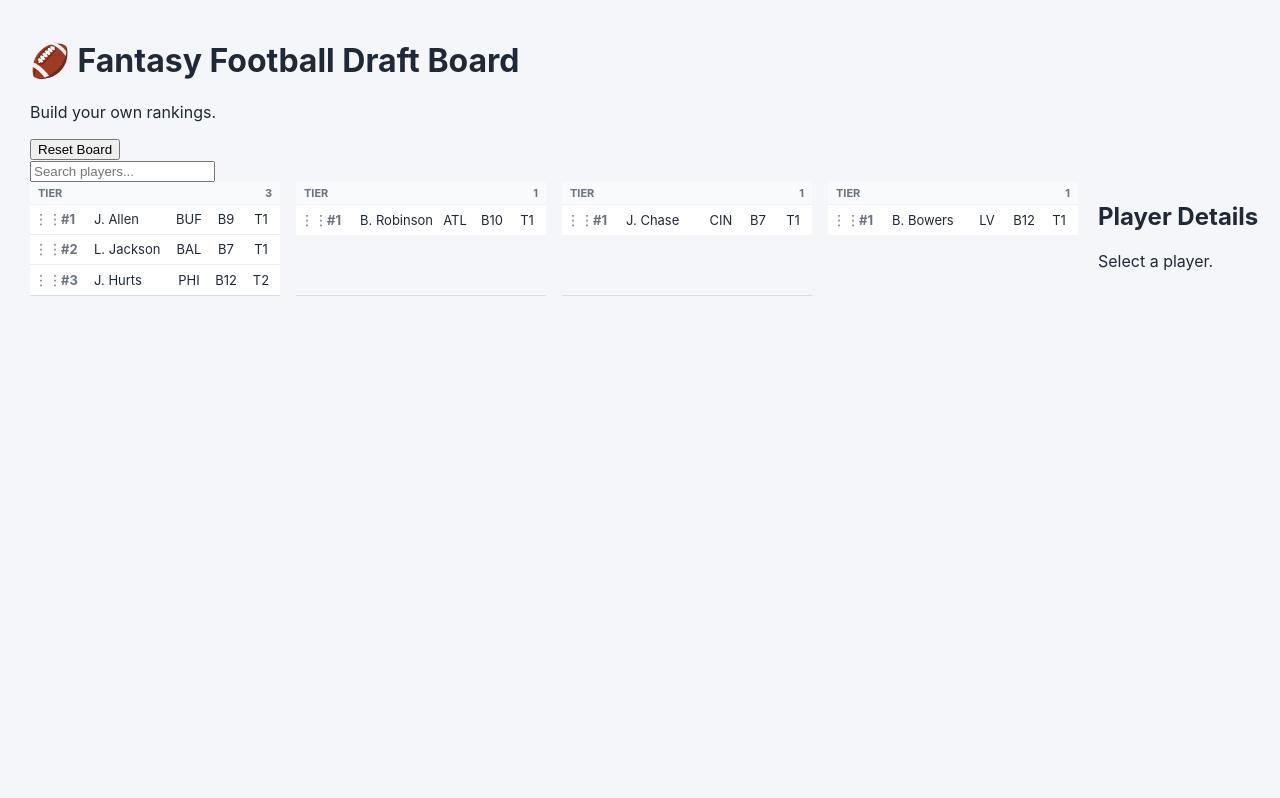
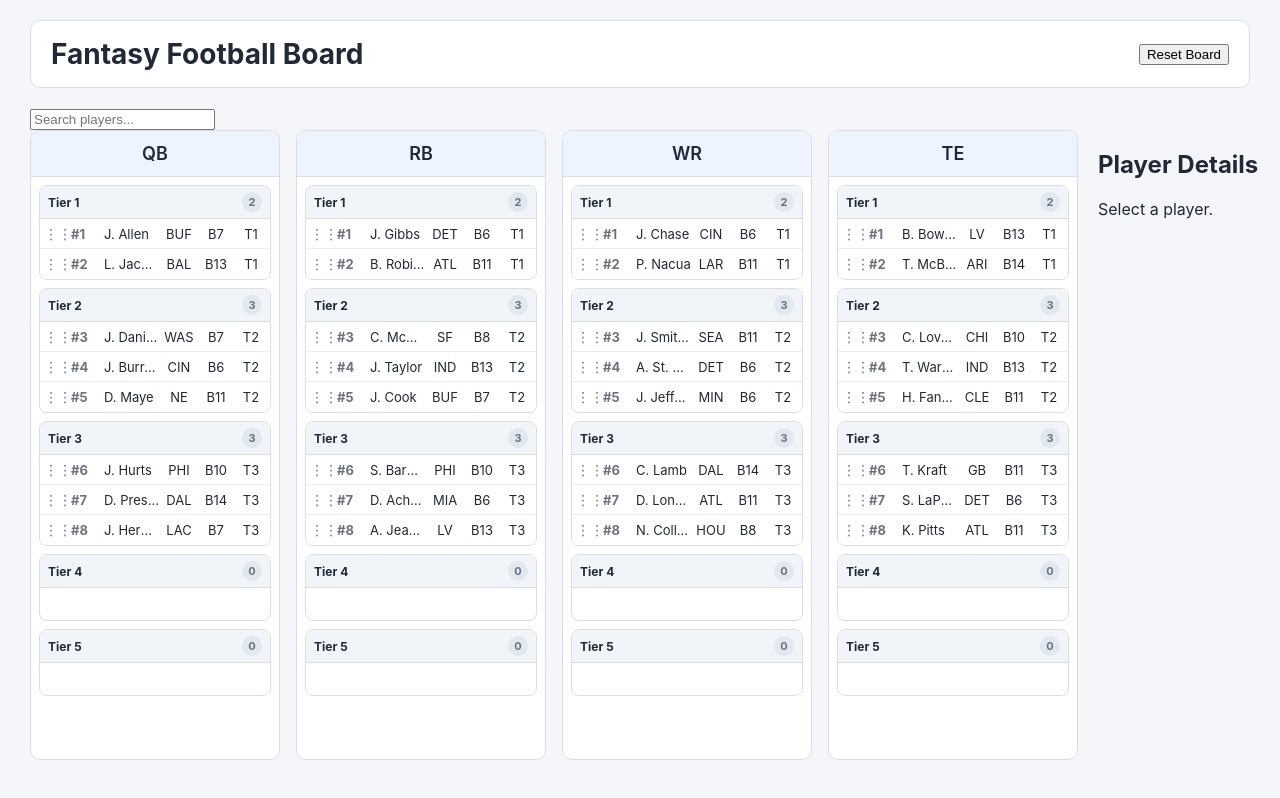
Before and after one commit to chrisadornetto-debug/fantasy-football-board, a React (Vite) app: page / in a window 1280 px wide. Shown: the top 798 px of the page. Built offline with nearby package versions, Linux system fonts and the light colour scheme.

Commit message:
Add player data and restore tier groupings

```diff
--- a/src/App.jsx
+++ b/src/App.jsx
@@ -15,14 +15,42 @@ import PlayerDetails from "./components/PlayerDetails";
 import playerData from "./data/players";
 
 
+const getDefaultTier = (positionRank) => {
+  if (positionRank <= 2) return 1;
+  if (positionRank <= 5) return 2;
+  if (positionRank <= 8) return 3;
+  if (positionRank <= 12) return 4;
+
+  return 5;
+};
+
+const normalizePlayers = (sourcePlayers) =>
+  sourcePlayers.map((player, index) => {
+    const positionRank = Number(
+      player.positionRank ?? player.rank ?? index + 1
+    );
+
+    const existingTier = Number(player.tier);
+
+    return {
+      ...player,
+      positionRank,
+      tier:
+        existingTier >= 1 && existingTier <= 5
+          ? existingTier
+          : getDefaultTier(positionRank),
+    };
+  });
 
 function App() {
   const [players, setPlayers] = useState(() => {
   const savedPlayers = localStorage.getItem("players");
 
-  return savedPlayers
+  const startingPlayers = savedPlayers
     ? JSON.parse(savedPlayers)
     : playerData;
+
+  return normalizePlayers(startingPlayers);
 });
 
   const [search, setSearch] = useState("");
@@ -213,11 +241,17 @@ const handleDragEnd = ({ active, over }) => {
 };
 
 const resetPlayers = () => {
-    localStorage.removeItem("players");
-    setPlayers(playerData);
-    setSelectedPlayer(null);
-  };
+  const freshPlayers = normalizePlayers(playerData);
 
+  setPlayers(freshPlayers);
+  setSelectedPlayer(null);
+  setSearch("");
+
+  localStorage.setItem(
+    "players",
+    JSON.stringify(freshPlayers)
+  );
+};
 
 return (
   <>
--- a/src/components/Header.jsx
+++ b/src/components/Header.jsx
@@ -1,17 +1,15 @@
-function Header() {
+function Header({ onReset }) {
   return (
-    <header>
-      <h1>🏈 Fantasy Football Draft Board</h1>
-      <p>Build your own rankings.</p>
-<button
-  onClick={() => {
-    if (window.confirm("Reset the entire draft board?")) {
-      onReset();
-    }
-  }}
->
-  Reset Board
-</button>    </header>
+    <header className="header">
+      <h1>Fantasy Football Board</h1>
+
+      <button
+        type="button"
+        onClick={onReset}
+      >
+        Reset Board
+      </button>
+    </header>
   );
 }
 
--- a/src/components/PositionColumn.jsx
+++ b/src/components/PositionColumn.jsx
@@ -1,59 +1,44 @@
-import { useDroppable } from "@dnd-kit/core";
+import TierSection from "./TierSection";
 
-import {
-  SortableContext,
-  verticalListSortingStrategy,
-} from "@dnd-kit/sortable";
-
-import SortablePlayerCard from "./SortablePlayerCard";
-
-function TierSection({
-  tier,
-  position,
+function PositionColumn({
+  title,
   players,
   onPlayerClick,
   selectedPlayer,
 }) {
-  const tierId = `tier-${position}-${tier}`;
-
-  const { setNodeRef, isOver } = useDroppable({
-    id: tierId,
-    data: {
-      type: "tier",
-      position,
-      tier,
-    },
-  });
+  const tiers = [1, 2, 3, 4, 5];
 
   return (
-    <section
-      ref={setNodeRef}
-      className={`tier-section ${
-        isOver ? "tier-over" : ""
-      }`}
-    >
-      <div className="tier-header">
-        <span>Tier {tier}</span>
-        <span>{players.length}</span>
-      </div>
+    <div className="position-column">
+      <h2>{title}</h2>
 
-      <SortableContext
-        items={players.map((player) => player.id)}
-        strategy={verticalListSortingStrategy}
-      >
-        <div className="tier-player-list">
-          {players.map((player) => (
-            <SortablePlayerCard
-              key={player.id}
-              player={player}
+      <div className="tier-container">
+        {tiers.map((tier) => {
+          const tierPlayers = players
+            .filter(
+              (player) =>
+                Number(player.tier) === tier
+            )
+            .sort(
+              (a, b) =>
+                (a.positionRank ?? a.rank) -
+                (b.positionRank ?? b.rank)
+            );
+
+          return (
+            <TierSection
+              key={`${title}-${tier}`}
+              tier={tier}
+              position={title}
+              players={tierPlayers}
               onPlayerClick={onPlayerClick}
               selectedPlayer={selectedPlayer}
             />
-          ))}
-        </div>
-      </SortableContext>
-    </section>
+          );
+        })}
+      </div>
+    </div>
   );
 }
 
-export default TierSection;
+export default PositionColumn;
--- a/src/components/tiersection.jsx
+++ b/src/components/tiersection.jsx
@@ -16,11 +16,13 @@ function TierSection({
 }) {
   const tierId = `tier-${position}-${tier}`;
 
-  const {
-    setNodeRef,
-    isOver,
-  } = useDroppable({
+  const { setNodeRef, isOver } = useDroppable({
     id: tierId,
+    data: {
+      type: "tier",
+      position,
+      tier,
+    },
   });
 
   return (
@@ -31,7 +33,11 @@ function TierSection({
       }`}
     >
       <div className="tier-header">
-        Tier {tier}
+        <span>Tier {tier}</span>
+
+        <span className="tier-count">
+          {players.length}
+        </span>
       </div>
 
       <SortableContext
--- a/src/data/players.js
+++ b/src/data/players.js
@@ -1,83 +1,302 @@
-const players = [
+import teamByeWeeks from "./teams";
+
+const getStartingTier = (positionRank) => {
+  if (positionRank <= 2) return 1;
+  if (positionRank <= 5) return 2;
+
+  return 3;
+};
+
+const basePlayers = [
+  // ===========================
+  // Quarterbacks
+  // ===========================
+
   {
     id: 1,
     name: "Josh Allen",
     team: "BUF",
     position: "QB",
-     positionRank: 1,
-        rank: 2,
-    tier: 1,
-    adp: 18,
-    byeWeek: 9,
-    favorite: true,
-    notes: "test",
-      offensiveCoordinator: "Joe Brady"
+    rank: 31,
+    positionRank: 1,
   },
   {
     id: 2,
     name: "Lamar Jackson",
     team: "BAL",
     position: "QB",
-        positionRank: 2,
-        rank: 3,
-    tier: 1,
-    adp: 24,
-    byeWeek: 7,
-    favorite: false,
-    notes: "",
+    rank: 38,
+    positionRank: 2,
+  },
+  {
+    id: 7,
+    name: "Jayden Daniels",
+    team: "WAS",
+    position: "QB",
+    rank: 48,
+    positionRank: 3,
+  },
+  {
+    id: 8,
+    name: "Joe Burrow",
+    team: "CIN",
+    position: "QB",
+    rank: 55,
+    positionRank: 4,
+  },
+  {
+    id: 9,
+    name: "Drake Maye",
+    team: "NE",
+    position: "QB",
+    rank: 58,
+    positionRank: 5,
+  },
+  {
+    id: 6,
+    name: "Jalen Hurts",
+    team: "PHI",
+    position: "QB",
+    rank: 63,
+    positionRank: 6,
+  },
+  {
+    id: 10,
+    name: "Dak Prescott",
+    team: "DAL",
+    position: "QB",
+    rank: 72,
+    positionRank: 7,
+  },
+  {
+    id: 11,
+    name: "Justin Herbert",
+    team: "LAC",
+    position: "QB",
+    rank: 82,
+    positionRank: 8,
+  },
+
+  // ===========================
+  // Running Backs
+  // ===========================
+
+  {
+    id: 12,
+    name: "Jahmyr Gibbs",
+    team: "DET",
+    position: "RB",
+    rank: 1,
+    positionRank: 1,
   },
   {
     id: 3,
     name: "Bijan Robinson",
     team: "ATL",
     position: "RB",
-        positionRank: 1,
-        rank: 1,
-    tier: 1,
-    adp: 3,
-    byeWeek: 10,
-    favorite: false,
-    notes: "",
+    rank: 2,
+    positionRank: 2,
   },
+  {
+    id: 13,
+    name: "Christian McCaffrey",
+    team: "SF",
+    position: "RB",
+    rank: 6,
+    positionRank: 3,
+  },
+  {
+    id: 14,
+    name: "Jonathan Taylor",
+    team: "IND",
+    position: "RB",
+    rank: 8,
+    positionRank: 4,
+  },
+  {
+    id: 15,
+    name: "James Cook",
+    team: "BUF",
+    position: "RB",
+    rank: 11,
+    positionRank: 5,
+  },
+  {
+    id: 16,
+    name: "Saquon Barkley",
+    team: "PHI",
+    position: "RB",
+    rank: 12,
+    positionRank: 6,
+  },
+  {
+    id: 17,
+    name: "De'Von Achane",
+    team: "MIA",
+    position: "RB",
+    rank: 13,
+    positionRank: 7,
+  },
+  {
+    id: 18,
+    name: "Ashton Jeanty",
+    team: "LV",
+    position: "RB",
+    rank: 15,
+    positionRank: 8,
+  },
+
+  // ===========================
+  // Wide Receivers
+  // ===========================
+
   {
     id: 4,
     name: "Ja'Marr Chase",
     team: "CIN",
     position: "WR",
-        positionRank: 1,
+    rank: 3,
+    positionRank: 1,
+  },
+  {
+    id: 19,
+    name: "Puka Nacua",
+    team: "LAR",
+    position: "WR",
     rank: 4,
-    tier: 1,
-    adp: 1,
-    byeWeek: 7,
-    favorite: false,
-    notes: "",
+    positionRank: 2,
   },
+  {
+    id: 20,
+    name: "Jaxon Smith-Njigba",
+    team: "SEA",
+    position: "WR",
+    rank: 5,
+    positionRank: 3,
+  },
+  {
+    id: 21,
+    name: "Amon-Ra St. Brown",
+    team: "DET",
+    position: "WR",
+    rank: 7,
+    positionRank: 4,
+  },
+  {
+    id: 22,
+    name: "Justin Jefferson",
+    team: "MIN",
+    position: "WR",
+    rank: 9,
+    positionRank: 5,
+  },
+  {
+    id: 23,
+    name: "CeeDee Lamb",
+    team: "DAL",
+    position: "WR",
+    rank: 10,
+    positionRank: 6,
+  },
+  {
+    id: 24,
+    name: "Drake London",
+    team: "ATL",
+    position: "WR",
+    rank: 14,
+    positionRank: 7,
+  },
+  {
+    id: 25,
+    name: "Nico Collins",
+    team: "HOU",
+    position: "WR",
+    rank: 16,
+    positionRank: 8,
+  },
+
+  // ===========================
+  // Tight Ends
+  // ===========================
+
   {
     id: 5,
     name: "Brock Bowers",
     team: "LV",
     position: "TE",
+    rank: 17,
     positionRank: 1,
-        rank: 5,
-    tier: 1,
-    adp: 15,
-    byeWeek: 12,
-    favorite: false,
-    notes: "",
   },
   {
-    id: 6,
-    name: "Jalen Hurts",
-    team: "PHI",
-    position: "QB",
+    id: 26,
+    name: "Trey McBride",
+    team: "ARI",
+    position: "TE",
+    rank: 25,
+    positionRank: 2,
+  },
+  {
+    id: 27,
+    name: "Colston Loveland",
+    team: "CHI",
+    position: "TE",
+    rank: 40,
     positionRank: 3,
-    rank: 6,
-    tier: 2,
-    adp: 55,
-    byeWeek: 12,
-    favorite: false,
-    notes: "",
-  }
+  },
+  {
+    id: 28,
+    name: "Tyler Warren",
+    team: "IND",
+    position: "TE",
+    rank: 61,
+    positionRank: 4,
+  },
+  {
+    id: 29,
+    name: "Harold Fannin",
+    team: "CLE",
+    position: "TE",
+    rank: 77,
+    positionRank: 5,
+  },
+  {
+    id: 30,
+    name: "Tucker Kraft",
+    team: "GB",
+    position: "TE",
+    rank: 88,
+    positionRank: 6,
+  },
+  {
+    id: 31,
+    name: "Sam LaPorta",
+    team: "DET",
+    position: "TE",
+    rank: 92,
+    positionRank: 7,
+  },
+  {
+    id: 32,
+    name: "Kyle Pitts",
+    team: "ATL",
+    position: "TE",
+    rank: 97,
+    positionRank: 8,
+  },
 ];
 
+const players = basePlayers.map((player) => ({
+  ...player,
+
+  tier: getStartingTier(player.positionRank),
+  byeWeek: teamByeWeeks[player.team],
+
+  adp: null,
+  favorite: false,
+  notes: "",
+
+  offensiveCoordinator: "",
+  offensiveRank: null,
+}));
+
 export default players;
--- /dev/null
+++ b/src/data/teams.js
@@ -0,0 +1,36 @@
+const teamByeWeeks = {
+  ARI: 14,
+  ATL: 11,
+  BAL: 13,
+  BUF: 7,
+  CAR: 5,
+  CHI: 10,
+  CIN: 6,
+  CLE: 11,
+  DAL: 14,
+  DEN: 10,
+  DET: 6,
+  GB: 11,
+  HOU: 8,
+  IND: 13,
+  JAX: 7,
+  KC: 5,
+  LAC: 7,
+  LAR: 11,
+  LV: 13,
+  MIA: 6,
+  MIN: 6,
+  NE: 11,
+  NO: 8,
+  NYG: 8,
+  NYJ: 13,
+  PHI: 10,
+  PIT: 9,
+  SEA: 11,
+  SF: 8,
+  TB: 10,
+  TEN: 9,
+  WAS: 7,
+};
+
+export default teamByeWeeks;
--- a/src/index.css
+++ b/src/index.css
@@ -109,13 +109,8 @@ body {
   overflow-y: auto;
 }
 
-
 /* ===========================
-   Player Cards
-=========================== */
-
-/* ===========================
-   Tier Sections
+   Tier Groups
 =========================== */
 
 .tier-container {
@@ -125,21 +120,23 @@ body {
 }
 
 .tier-section {
-  min-height: 55px;
-  border-bottom: 1px solid var(--border);
+  min-height: 60px;
+
+  margin: 8px;
+  overflow: hidden;
+
+  background: var(--surface);
+  border: 1px solid var(--border);
+  border-radius: 8px;
+
   transition:
     background 0.15s ease,
-    outline 0.15s ease;
-}
-
-.tier-section:last-child {
-  border-bottom: none;
+    border-color 0.15s ease;
 }
 
 .tier-section.tier-over {
   background: #eff6ff;
-  outline: 2px solid var(--primary);
-  outline-offset: -2px;
+  border-color: var(--primary);
 }
 
 .tier-header {
@@ -147,19 +144,34 @@ body {
   justify-content: space-between;
   align-items: center;
 
-  padding: 4px 8px;
+  padding: 6px 8px;
 
-  background: #f8fafc;
-  border-bottom: 1px solid #edf0f4;
+  background: #f1f5f9;
+  border-bottom: 1px solid var(--border);
+
+  color: var(--text);
+  font-size: 12px;
+  font-weight: 700;
+}
+
+.tier-count {
+  display: inline-flex;
+  align-items: center;
+  justify-content: center;
+
+  min-width: 20px;
+  height: 20px;
+  padding: 0 6px;
+
+  background: #e2e8f0;
+  border-radius: 999px;
 
   color: var(--muted);
   font-size: 11px;
-  font-weight: 700;
-  text-transform: uppercase;
 }
 
 .tier-player-list {
-  min-height: 28px;
+  min-height: 32px;
 }
 
 
```
